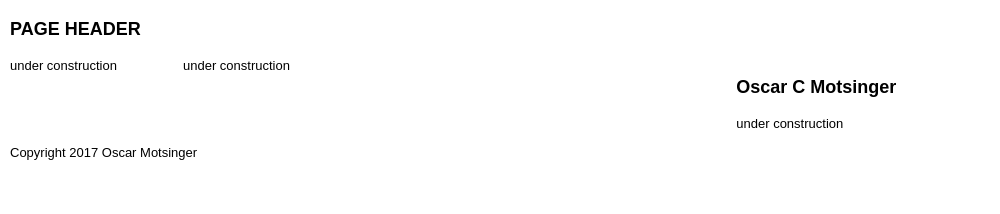
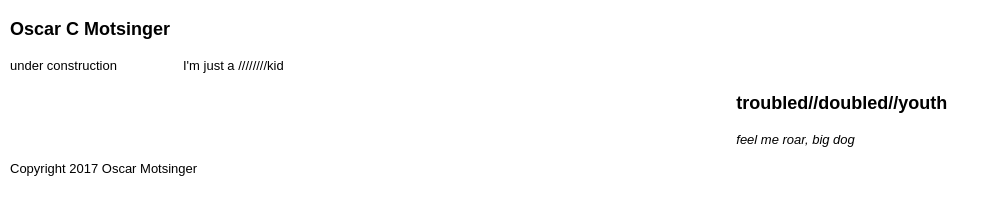
Before and after one commit to motsingeroscar/motsingeroscar.github.io, a plain HTML site: page index.html in a window 1280 px wide. Shown: the whole page, without its empty margins (0-1000 px from the left). Drawn offline with Linux system fonts and the light colour scheme.

Commit message:
Add files via upload

```diff
--- a/index.html
+++ b/index.html
@@ -24,18 +24,15 @@ h1{font-size:138.5%;}h2{font-size:123.1%;}h3{font-size:108%;}h1,h2,h3{margin:1em
   <body>
     <div class="yui-t1" id="doc3">
       <div id="hd">
-        <h1>PAGE HEADER</h1>
+        <h1>Oscar C Motsinger</h1>
       </div>
       <div id="bd">
         <div id="yui-main">
           <div class="yui-b">
-            <div class="yui-g">
-              <div class="yui-u first">
-                <p>under construction</p>
-              </div>
+            <div class="yui-g">I'm just a ////////kid<br>
               <div class="yui-u">
-                <h1>Oscar C Motsinger</h1>
-                <p>under construction</p>
+                <h1>troubled//doubled//youth</h1>
+                <p><i>feel me roar, big dog</i></p>
               </div>
             </div>
           </div>
```
